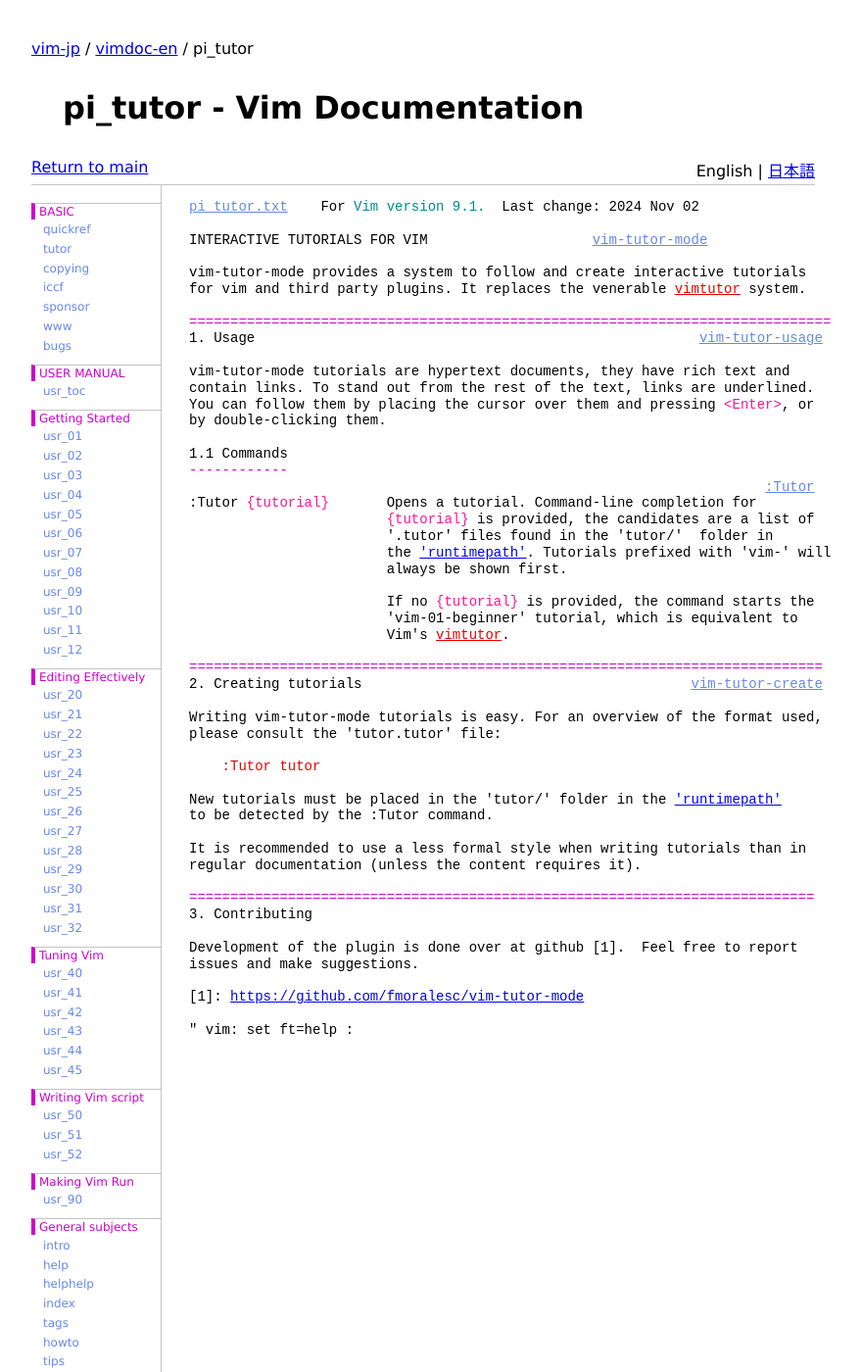
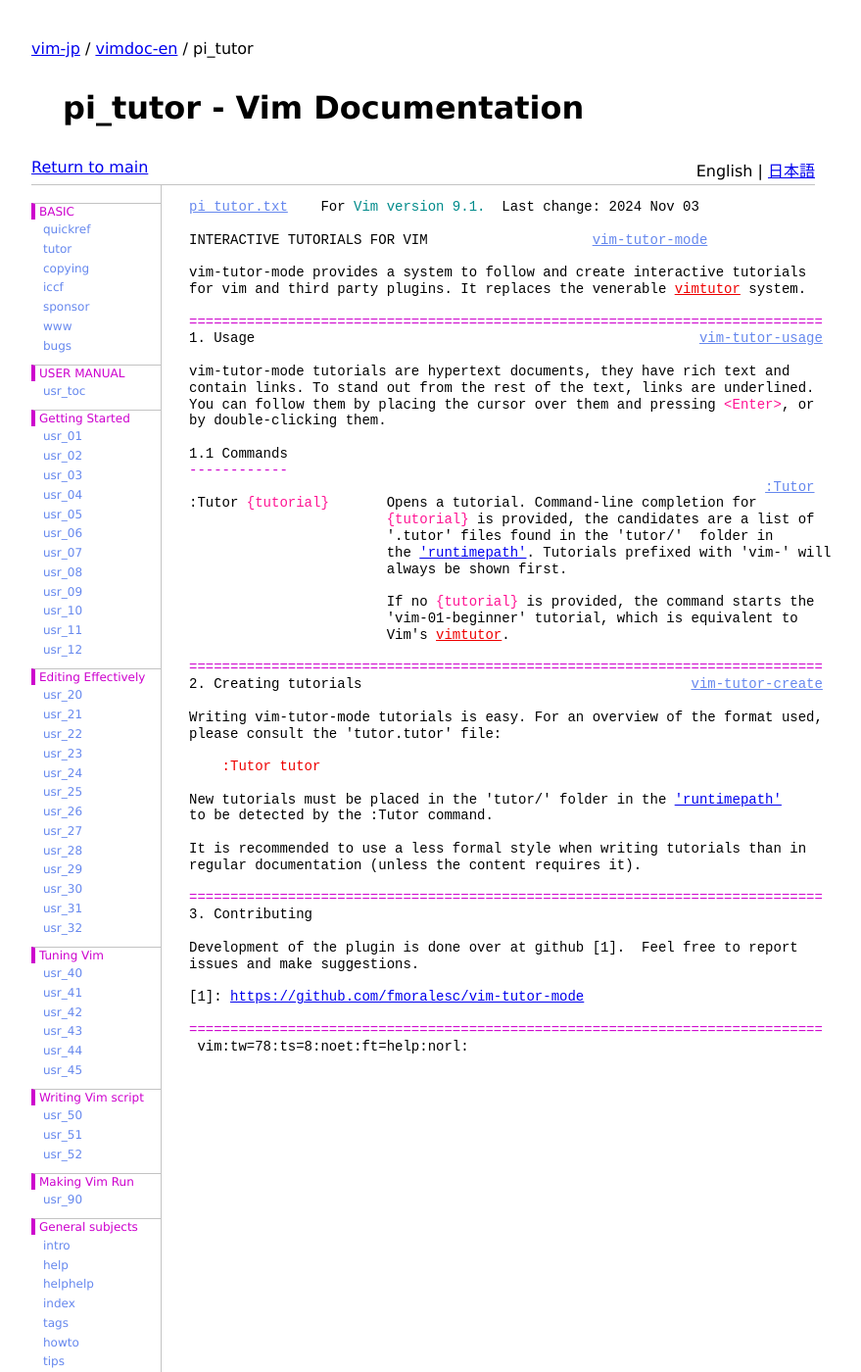
Before and after one commit to vim-jp/vimdoc-en, a Jekyll site: the page built from pi_tutor.html, in a window 1280 px wide and 1400 px high. Shown: the whole window at 98% size, without its empty margins (208-1087 px from the left). Built offline with Jekyll 4.4.1, drawn with Linux system fonts in a browser that asks for light colours; nearby versions of some CDN libraries; comment, search, counter and statistics services are not loaded.

Commit message:
Generated by GitHub workflow 11684379362
https://github.com/vim-jp/vimdoc-en/actions/runs/11684379362

Used commits:
https://github.com/vim/vim/commit/5ccac75d967e73669fd9dd5b83916a54a5989ae6
https://github.com/chrisbra/vim_faq/commit/fbc4330c2195fae7ae17bb36aab52cca6ddb6391

```diff
--- a/pi_tutor.html
+++ b/pi_tutor.html
@@ -3,14 +3,14 @@ layout: vimdoc
 helpname: 'pi_tutor'
 ---
 <div id='vimCodeElement'>
-<a class="Constant" href="pi_tutor.html" name="pi_tutor.txt">pi_tutor.txt</a>&nbsp;&nbsp;&nbsp;&nbsp;For&nbsp;<span class="Identifier">Vim version 9.1.</span>&nbsp;&nbsp;Last change: 2024 Nov 02<br>
+<a class="Constant" href="pi_tutor.html" name="pi_tutor.txt">pi_tutor.txt</a>&nbsp;&nbsp;&nbsp;&nbsp;For&nbsp;<span class="Identifier">Vim version 9.1.</span>&nbsp;&nbsp;Last change: 2024 Nov 03<br>
 <br>
 <span class="Statement">INTERACTIVE TUTORIALS FOR VIM&nbsp;&nbsp;&nbsp;&nbsp;&nbsp;&nbsp;&nbsp;&nbsp;&nbsp;&nbsp;&nbsp;&nbsp;&nbsp;&nbsp;&nbsp;&nbsp;&nbsp;&nbsp;&nbsp;&nbsp;</span><a class="Constant" href="pi_tutor.html#vim-tutor-mode" name="vim-tutor-mode">vim-tutor-mode</a><br>
 <br>
 vim-tutor-mode provides a system to follow and create interactive tutorials<br>
 for vim and third party plugins. It replaces the venerable&nbsp;<a class="Comment" href="usr_01.html#vimtutor">vimtutor</a>&nbsp;system.<br>
 <br>
-<span class="PreProc">==============================================================================</span><br>
+<span class="PreProc">=============================================================================</span><br>
 1. Usage&nbsp;&nbsp;&nbsp;&nbsp;&nbsp;&nbsp;&nbsp;&nbsp;&nbsp;&nbsp;&nbsp;&nbsp;&nbsp;&nbsp;&nbsp;&nbsp;&nbsp;&nbsp;&nbsp;&nbsp;&nbsp;&nbsp;&nbsp;&nbsp;&nbsp;&nbsp;&nbsp;&nbsp;&nbsp;&nbsp;&nbsp;&nbsp;&nbsp;&nbsp;&nbsp;&nbsp;&nbsp;&nbsp;&nbsp;&nbsp;&nbsp;&nbsp;&nbsp;&nbsp;&nbsp;&nbsp;&nbsp;&nbsp;&nbsp;&nbsp;&nbsp;&nbsp;&nbsp;&nbsp;<a class="Constant" href="pi_tutor.html#vim-tutor-usage" name="vim-tutor-usage">vim-tutor-usage</a><br>
 <br>
 vim-tutor-mode tutorials are hypertext documents, they have rich text and<br>
@@ -45,7 +45,7 @@ to be detected by the :Tutor command.<br>
 It is recommended to use a less formal style when writing tutorials than in<br>
 regular documentation (unless the content requires it).<br>
 <br>
-<span class="PreProc">============================================================================</span><br>
+<span class="PreProc">=============================================================================</span><br>
 3. Contributing<br>
 <br>
 Development of the plugin is done over at github [1].&nbsp;&nbsp;Feel free to report<br>
@@ -53,5 +53,6 @@ issues and make suggestions.<br>
 <br>
 [1]:&nbsp;<span class="Constant"><a href="https://github.com/fmoralesc/vim-tutor-mode">https://github.com/fmoralesc/vim-tutor-mode</a></span><br>
 <br>
-&quot; vim&#0058; set ft=help :<br>
+<span class="PreProc">=============================================================================</span><br>
+&nbsp;vim:tw=78:ts=8:noet:ft=help:norl:<br>
 </div>
```
Also changed, not shown: pi_paren.html (+16 -5 lines).
